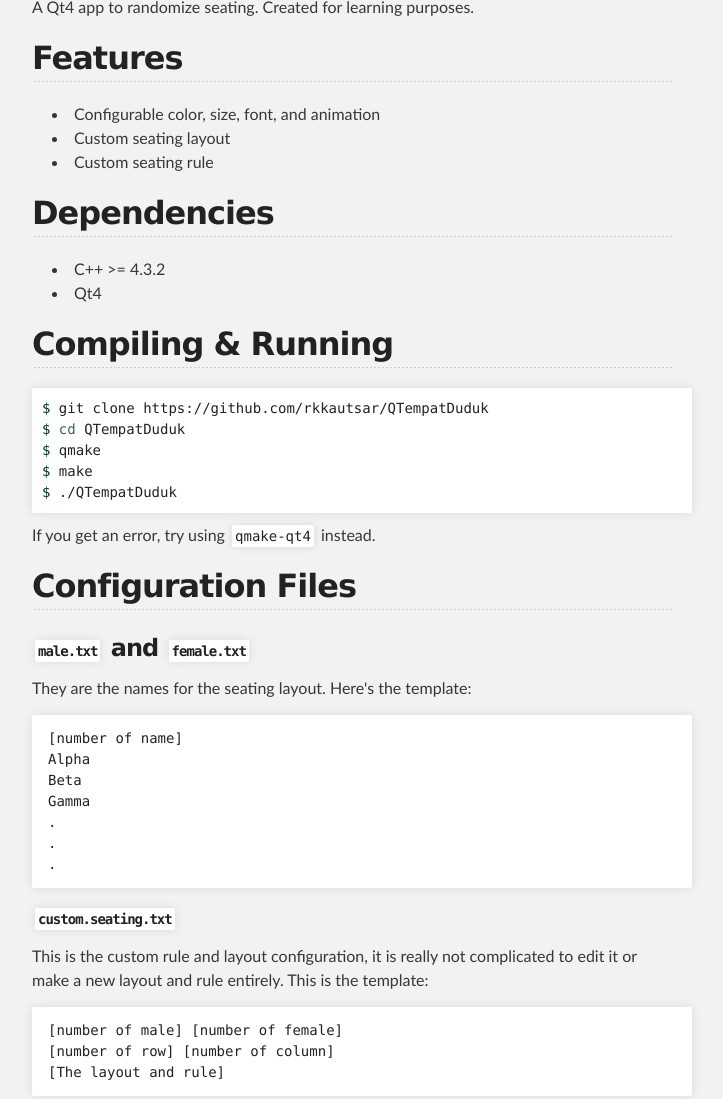
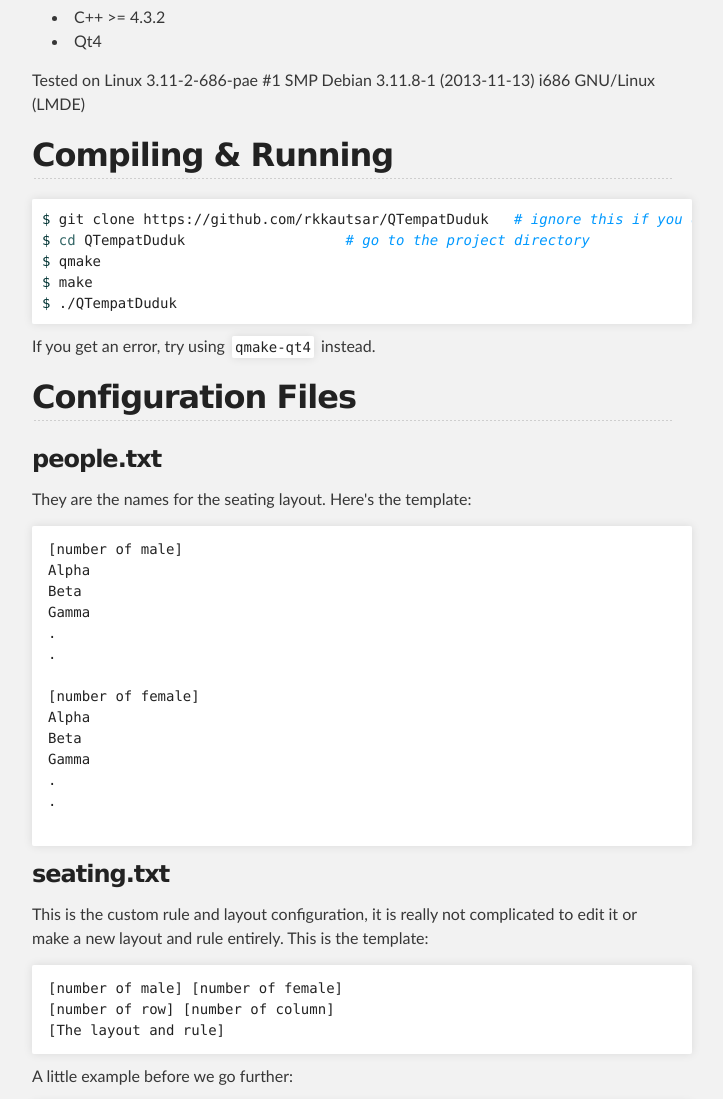
Before and after one commit to rkkautsar/QTempatDuduk, a plain HTML site: page index.html in a window 1280 px wide. Shown: the part 680-1779 px from the top of the page, without its empty margins (288-1011 px from the left). Drawn offline with Linux system fonts and the light colour scheme.

Commit message:
Create gh-pages branch via GitHub

```diff
--- a/index.html
+++ b/index.html
@@ -34,7 +34,7 @@
         <h1>
 <a name="qtempatduduk" class="anchor" href="#qtempatduduk"><span class="octicon octicon-link"></span></a>QTempatDuduk</h1>
 
-<p><img src="https://dl.dropboxusercontent.com/u/67525874/Screenshot/Screenshot%20from%20QTempatDudukv1.3.png" alt="Screenshot"></p>
+<p><a href="https://cloud.githubusercontent.com/assets/1536976/4542320/810cd390-4e20-11e4-80f6-a89c8135dcc9.png">!v1.4</a></p>
 
 <p>A Qt4 app to randomize seating. Created for learning purposes.</p>
 
@@ -45,17 +45,20 @@
 <li>Configurable color, size, font, and animation</li>
 <li>Custom seating layout</li>
 <li>Custom seating rule</li>
+<li>Open database from file, in-program</li>
 </ul><h2>
 <a name="dependencies" class="anchor" href="#dependencies"><span class="octicon octicon-link"></span></a>Dependencies</h2>
 
 <ul>
 <li>C++ &gt;= 4.3.2</li>
 <li>Qt4</li>
-</ul><h2>
+</ul><p>Tested on Linux 3.11-2-686-pae #1 SMP Debian 3.11.8-1 (2013-11-13) i686 GNU/Linux (LMDE)</p>
+
+<h2>
 <a name="compiling--running" class="anchor" href="#compiling--running"><span class="octicon octicon-link"></span></a>Compiling &amp; Running</h2>
 
-<div class="highlight highlight-sh"><pre><span class="nv">$ </span>git clone https://github.com/rkkautsar/QTempatDuduk
-<span class="nv">$ </span><span class="nb">cd </span>QTempatDuduk
+<div class="highlight highlight-sh"><pre><span class="nv">$ </span>git clone https://github.com/rkkautsar/QTempatDuduk   <span class="c"># ignore this if you download the zip/tar</span>
+<span class="nv">$ </span><span class="nb">cd </span>QTempatDuduk                   <span class="c"># go to the project directory</span>
 <span class="nv">$ </span>qmake
 <span class="nv">$ </span>make
 <span class="nv">$ </span>./QTempatDuduk
@@ -67,24 +70,28 @@
 <a name="configuration-files" class="anchor" href="#configuration-files"><span class="octicon octicon-link"></span></a>Configuration Files</h2>
 
 <h3>
-<a name="maletxt-and-femaletxt" class="anchor" href="#maletxt-and-femaletxt"><span class="octicon octicon-link"></span></a>
-<code>male.txt</code> and <code>female.txt</code>
-</h3>
+<a name="peopletxt" class="anchor" href="#peopletxt"><span class="octicon octicon-link"></span></a>people.txt</h3>
 
 <p>They are the names for the seating layout. Here's the template:</p>
 
-<pre><code>[number of name]
+<pre><code>[number of male]
 Alpha
 Beta
 Gamma
 .
 .
+
+[number of female]
+Alpha
+Beta
+Gamma
 .
+.
+
 </code></pre>
 
 <h3>
-<a name="customseatingtxt" class="anchor" href="#customseatingtxt"><span class="octicon octicon-link"></span></a><code>custom.seating.txt</code>
-</h3>
+<a name="seatingtxt" class="anchor" href="#seatingtxt"><span class="octicon octicon-link"></span></a>seating.txt</h3>
 
 <p>This is the custom rule and layout configuration, it is really not complicated to edit it or make a new layout and rule entirely. This is the template:</p>
 
@@ -109,6 +116,14 @@
 </code></pre>
 
 <p>The layout and rule section is a mapping or matrix <code>[number of row] x [number of column]</code> of characters. The accepted characters are <code>{'.','m','f'}</code>. <code>'.'</code> represents a space, <code>'m'</code> represents a seat that should be seated by a male, and <code>'f'</code> represents a seat that should be seated by a female. You should at dots between rows too so there is a space between seating rows.</p>
+
+<h2>
+<a name="precompiled-binaries" class="anchor" href="#precompiled-binaries"><span class="octicon octicon-link"></span></a>Precompiled Binaries</h2>
+
+<ul>
+<li>
+<a href="https://github.com/rkkautsar/QTempatDuduk/releases/download/v1.4/QTempatDuduk-v1.4.win32.zip">Windows 32-bit</a>, tested on Wine-1.4.1</li>
+</ul>
       </section>
     </div>
 
```
Also changed, not shown: params.json (+1 -1 lines).
